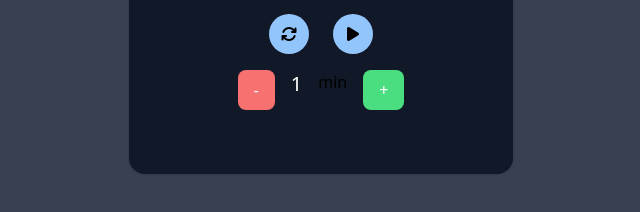
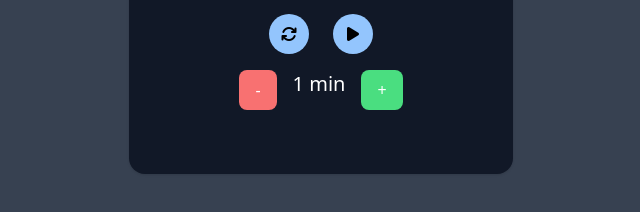
Before and after one commit to Infitro/CC, a plain HTML site: page index.html in a window 1280 px wide. Shown: the part 518-730 px from the top of the page, 319-959 px from the left. Drawn offline with nearby package versions, Linux system fonts and the light colour scheme.

Commit message:
Update index.html

```diff
--- a/index.html
+++ b/index.html
@@ -40,7 +40,7 @@
 
       <div class="flex justify-center gap-4">
         <button id="decreaseTime" class="bg-red-400 px-4 py-2 rounded-lg text-white">-</button>
-        <span id="startTime" class="text-xl text-white">1</span> min
+        <span id="startTime" class="text-xl text-white">1 min</span>
         <button id="increaseTime" class="bg-green-400 px-4 py-2 rounded-lg text-white">+</button>
       </div>
     </div>
```
